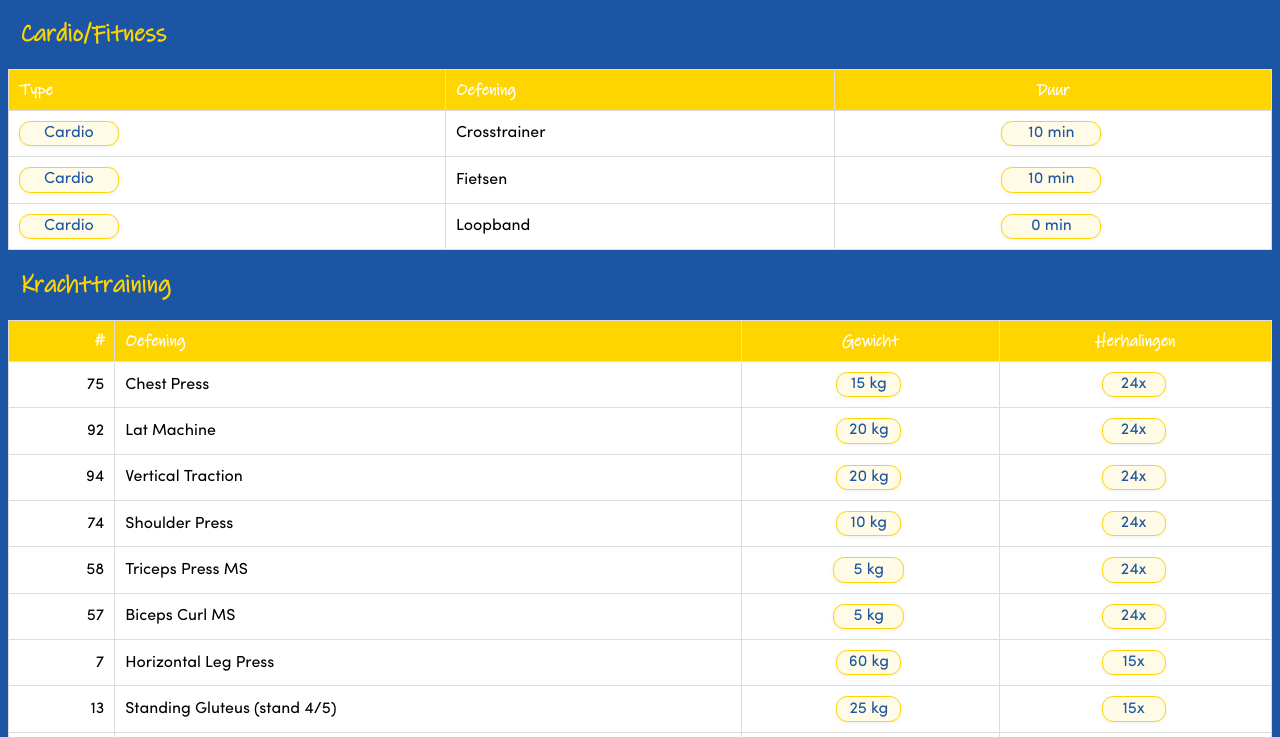
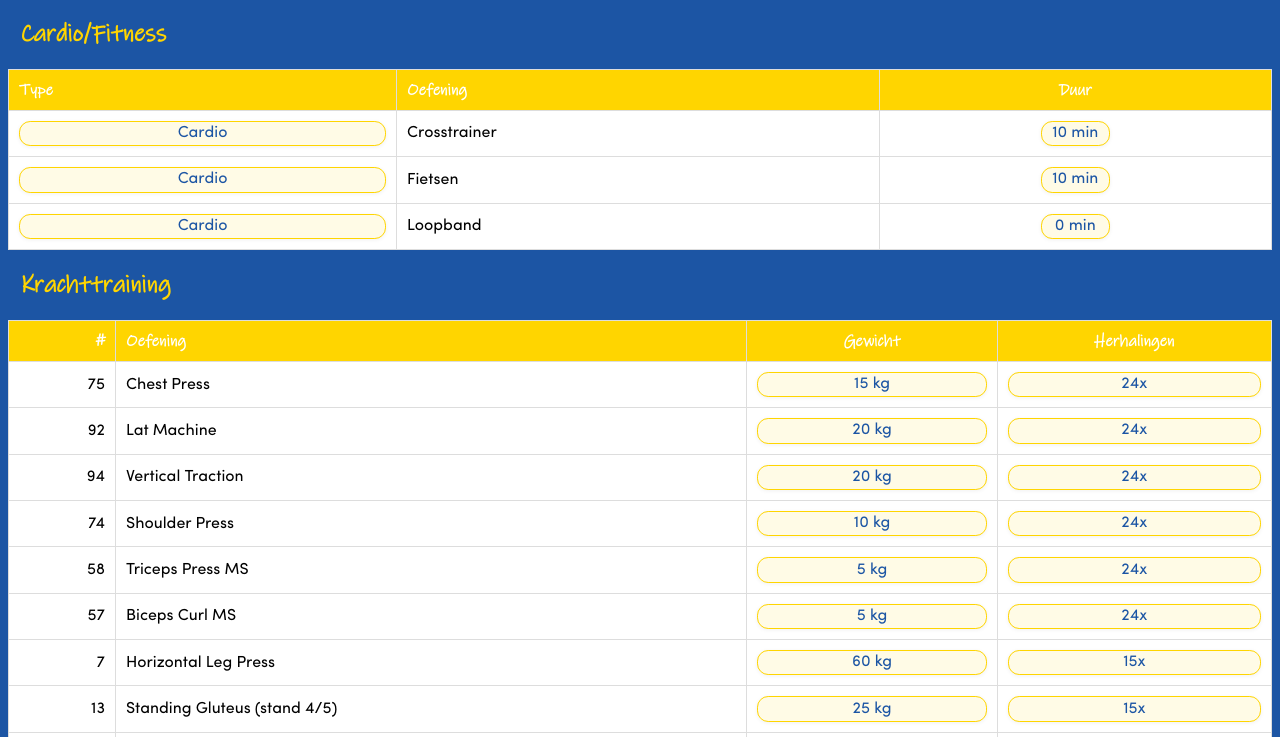
Before and after one commit to tjolk/fitness, a plain HTML site: page index.html in a window 1280 px wide. Shown: the part 63-800 px from the top of the page. Drawn offline with Linux system fonts and the light colour scheme.

Commit message:
put it in a box

```diff
--- a/script.js
+++ b/script.js
@@ -42,7 +42,7 @@ const loadExercises = () => {
                 const displayVal = (Math.round(v * 10) / 10).toFixed(1).replace('.0', '');
                 const option = document.createElement('option');
                 option.value = v;
-                option.textContent = ' ' + displayVal + ' kg'; // leading space
+                option.textContent = displayVal + ' kg'; // removed leading space
                 if (Number(v) === Number(exercise.gewicht)) option.selected = true;
                 gewichtSelect.appendChild(option);
             }
@@ -50,7 +50,7 @@ const loadExercises = () => {
             for (let v = 0; v <= 100; v += 10) {
                 const option = document.createElement('option');
                 option.value = v;
-                option.textContent = ' ' + v + ' kg'; // leading space
+                option.textContent = v + ' kg'; // removed leading space
                 if (v === exercise.gewicht) option.selected = true;
                 gewichtSelect.appendChild(option);
             }
@@ -58,7 +58,7 @@ const loadExercises = () => {
             for (let v = 0; v <= 100; v += 5) {
                 const option = document.createElement('option');
                 option.value = v;
-                option.textContent = ' ' + v + ' kg'; // leading space
+                option.textContent = v + ' kg'; // removed leading space
                 if (v === exercise.gewicht) option.selected = true;
                 gewichtSelect.appendChild(option);
             }
@@ -74,7 +74,7 @@ const loadExercises = () => {
             for (let v = 12; v <= 32; v += 4) {
                 const option = document.createElement('option');
                 option.value = v;
-                option.textContent = ' ' + v + 'x'; // leading space
+                option.textContent = v + 'x'; // removed leading space
                 if (v === exercise.herhalingen) option.selected = true;
                 select.appendChild(option);
             }
@@ -86,7 +86,7 @@ const loadExercises = () => {
             for (let v = 10; v <= 25; v += 5) {
                 const option = document.createElement('option');
                 option.value = v;
-                option.textContent = ' ' + v + 'x'; // leading space
+                option.textContent = v + 'x'; // removed leading space
                 if (v === exercise.herhalingen) option.selected = true;
                 select.appendChild(option);
             }
@@ -161,7 +161,7 @@ const loadCardio = () => {
         for (let v = 0; v <= 60; v += 5) {
             const option = document.createElement('option');
             option.value = v;
-            option.textContent = '   ' + v + ' min'; // leading space
+            option.textContent = v + ' min'; // removed leading space
             if (Number(v) === Number(item.duur)) option.selected = true;
             select.appendChild(option);
         }
@@ -175,7 +175,7 @@ const loadCardio = () => {
         ["Cardio", "Fitness"].forEach(val => {
             const opt = document.createElement('option');
             opt.value = val;
-            opt.textContent = ' ' + val; // leading space
+            opt.textContent = val; // removed leading space
             if (item.type === val) opt.selected = true;
             typeSelect.appendChild(opt);
         });
@@ -225,7 +225,7 @@ const loadBuik = () => {
         for (let v = 6; v <= 24; v += 2) {
             const option = document.createElement('option');
             option.value = v;
-            option.textContent = ' ' + v + 'x'; // leading space
+            option.textContent = v + 'x'; // removed leading space
             if (v === item.herhalingen) option.selected = true;
             select.appendChild(option);
         }
--- a/style.css
+++ b/style.css
@@ -120,7 +120,7 @@ input[type='number']::-webkit-outer-spin-button {
 }
 
 /* Unified select (picker wheel) styles */
-select, .number-wheel, .herhalingen-wheel, .gewicht-wheel {
+select, .number-wheel, .herhalingen-wheel, .gewicht-wheel, .duur-wheel {
   font-family: 'Sofia Pro', Arial, sans-serif;
   font-size: 1em;
   padding: 0.2em 0.5em;
@@ -132,15 +132,32 @@ select, .number-wheel, .herhalingen-wheel, .gewicht-wheel {
   -webkit-appearance: none;
   text-align: center;
   box-shadow: 0 1px 4px rgba(0,0,0,0.06);
+  width: 100%;
   min-width: 4em;
-  margin-right: 0.2em;
+  margin: 0;
 }
 
 /* Remove specific min-widths unless functionally needed */
 .gewicht-wheel { min-width: 4em; }
 
+/* Center picker in a flex container and make it transparent for iOS-like look */
+.picker-center-wrapper {
+  display: flex;
+  justify-content: center;
+  align-items: center;
+  width: 100%;
+  height: 100%;
+}
+
+/* Remove padding-left from options for true centering */
+select option, .number-wheel option, .herhalingen-wheel option, .gewicht-wheel option {
+  padding-left: 0;
+}
+
 /* CardioTable select width for alignment */
-#cardioTable select { width: 100px; }
+#cardioTable select.duur-wheel, #cardioTable select:not(.duur-wheel) {
+  width: 100%;
+}
 
 /* Picker wheel unit label */
 .number-wheel-unit {
@@ -215,7 +232,3 @@ select, .number-wheel, .herhalingen-wheel, .gewicht-wheel {
     gap: 0.1em;
   }
 }
-
-select option, .number-wheel option, .herhalingen-wheel option, .gewicht-wheel option {
-  padding-left: 0.7em;
-}
```
